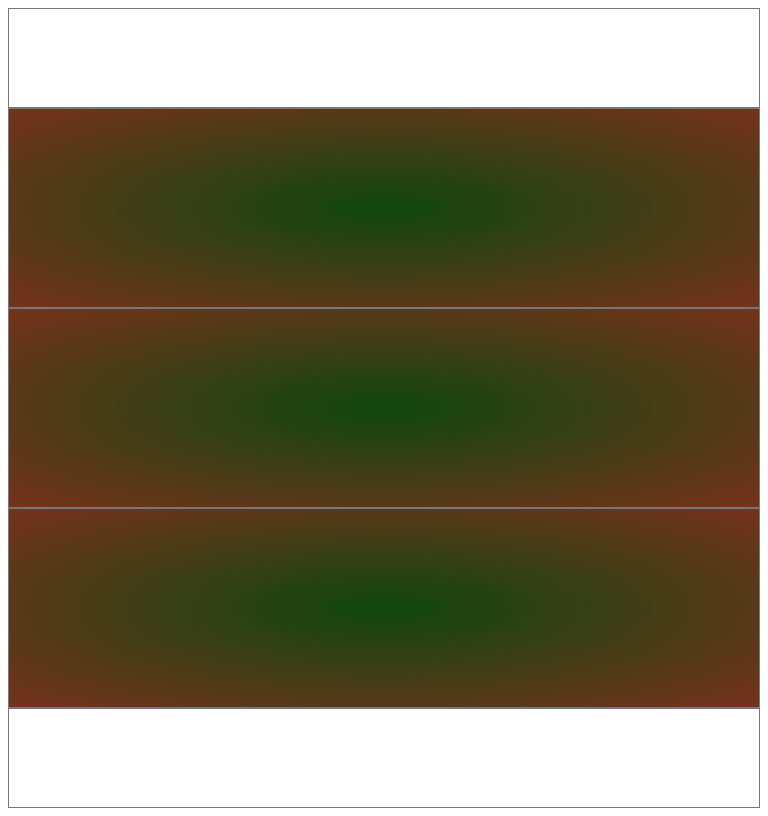
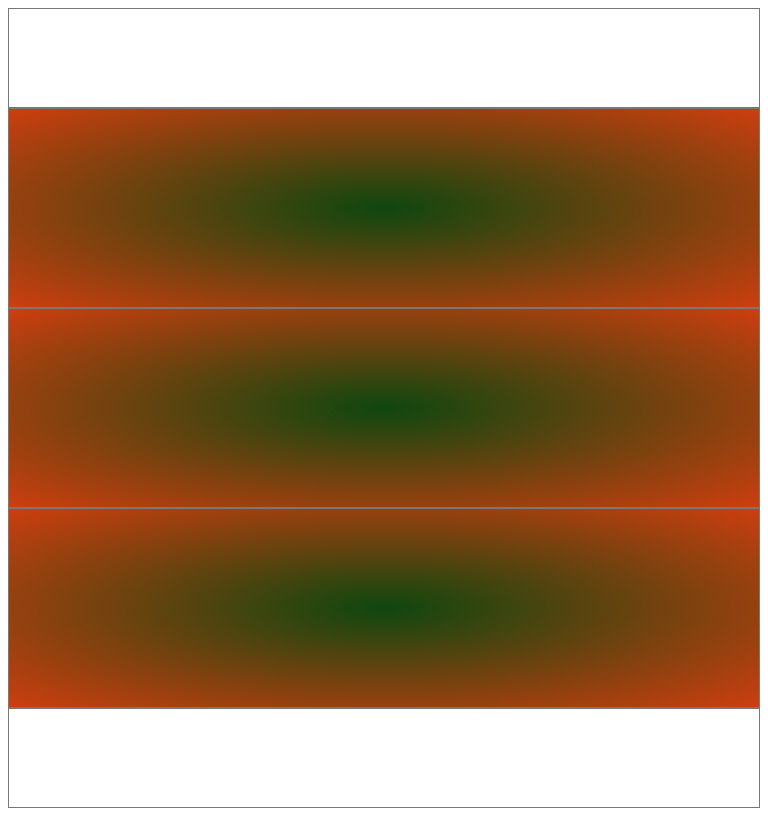
Before and after one commit to nedith/100devs, a plain HTML site: page 15-mins-of-pain/index.html in a window 768 px wide. Drawn offline with Linux system fonts and the light colour scheme.

Commit message:
Modify background color

```diff
--- a/15-mins-of-pain/style.css
+++ b/15-mins-of-pain/style.css
@@ -26,7 +26,7 @@ section {
 @media screen and (min-width: 600px) and (max-width: 800px) {
   section {
     width: 100%;
-    background: radial-gradient(#0f470f, #76321c);
+    background: radial-gradient(#0f470f, #ce3e0f);
   }
 }
 
```
